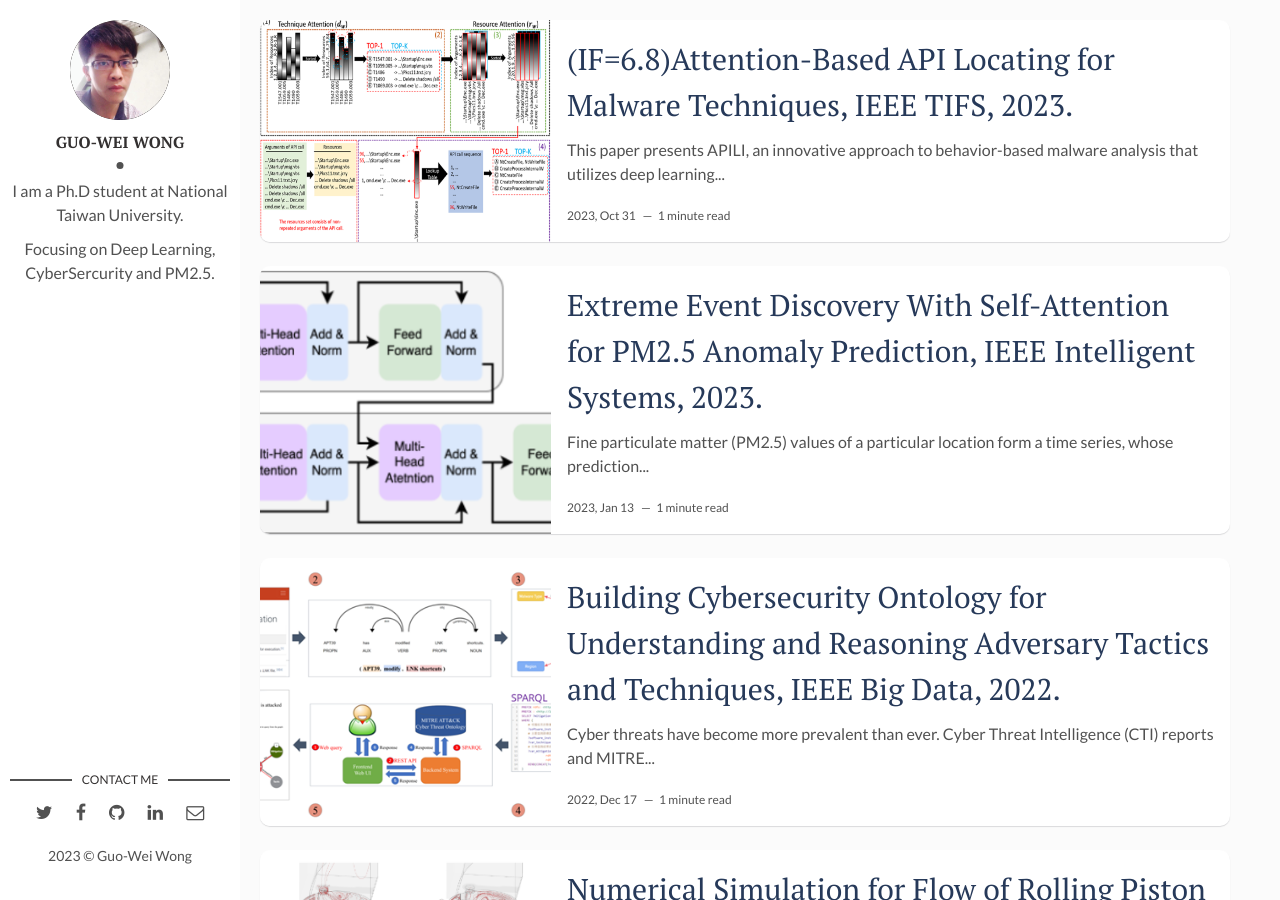
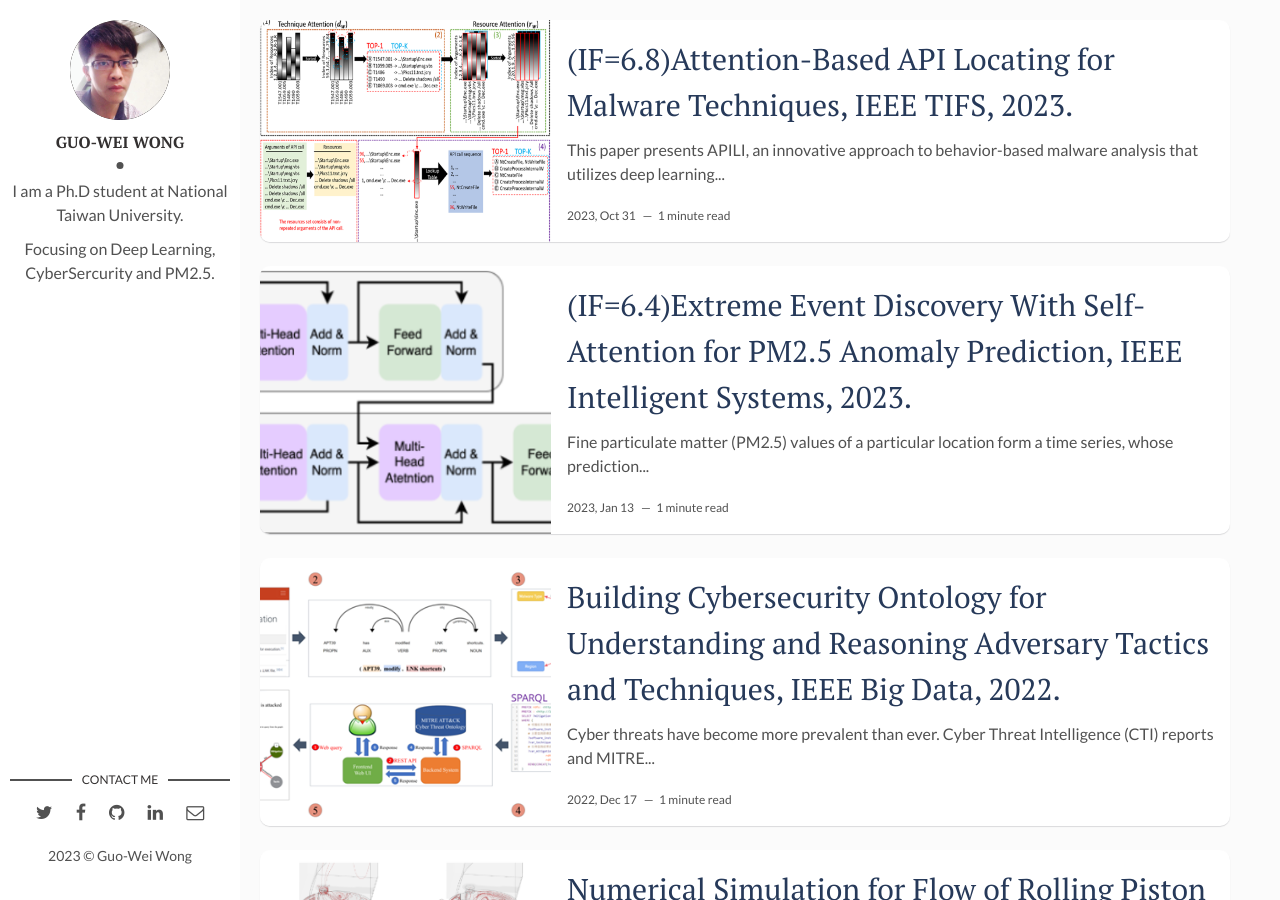
Before and after one commit to Irish-kw/Irish-kw.github.io, a Jekyll site: the page built from index.html, in a window 1280 px wide and 900 px high. Built offline with Jekyll 4.4.1, drawn with Linux system fonts in a browser that asks for light colours; the list of posts is cut into pages by our own code.

Commit message:
Update 2023-01-13-IntelligentSystems2023.markdown

```diff
--- a/_posts/2023-01-13-IntelligentSystems2023.markdown
+++ b/_posts/2023-01-13-IntelligentSystems2023.markdown
@@ -1,6 +1,6 @@
 ---
 layout: post
-title: Extreme Event Discovery With Self-Attention for PM2.5 Anomaly Prediction, IEEE Intelligent Systems, 2023.
+title: (IF=6.4)Extreme Event Discovery With Self-Attention for PM2.5 Anomaly Prediction, IEEE Intelligent Systems, 2023.
 date: 2023-01-13 08:00:00 +0800
 description: You’ll find this post in your `_posts` directory. Go ahead and edit it and re-build the site to see your changes. # Add post description (optional)
 img: IntelligentSystems2023.png # Add image post (optional)
```
